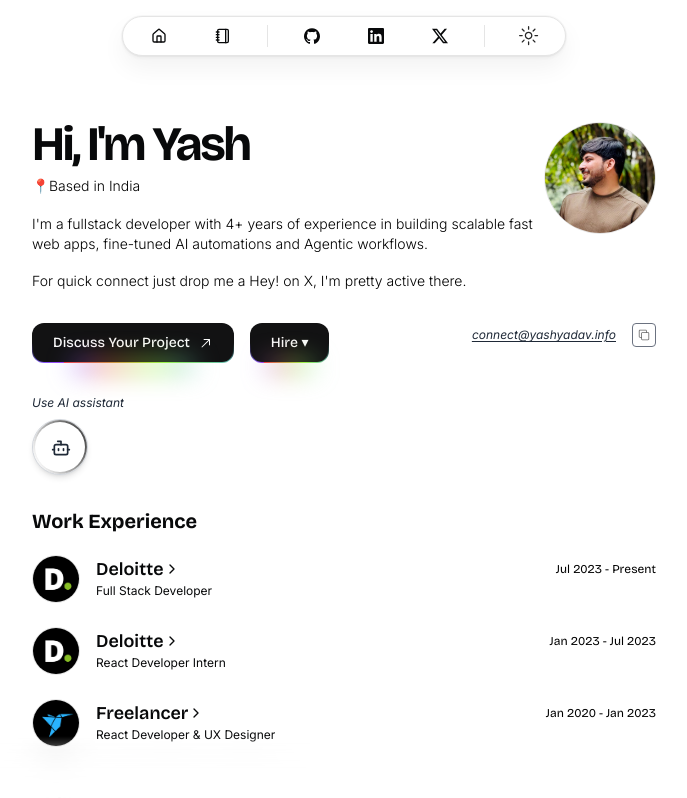
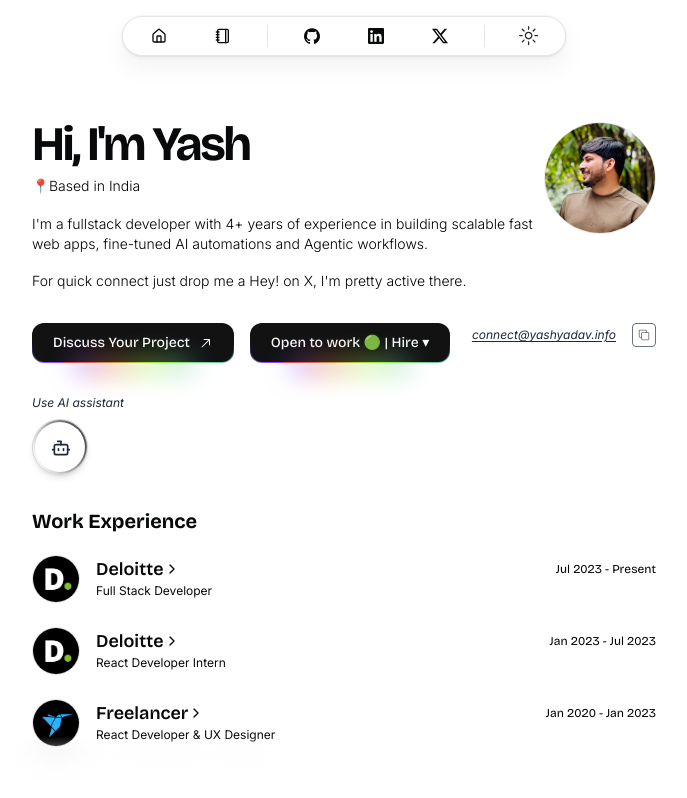
Before and after one commit to altairyash/portfolio-v3, a Next.js app: page / in a window 1280 px wide. Shown: the top 798 px of the page, without its empty margins (296-983 px from the left). Built offline with nearby package versions, Linux system fonts and the light colour scheme.

Commit message:
Update page.tsx

```diff
--- a/src/app/page.tsx
+++ b/src/app/page.tsx
@@ -63,7 +63,7 @@ export default function Page() {
                 </Link>
                 <Link href="#contact">
                   <RainbowButton className="h-10 max-sm:h-10 text-sm px-5 max-sm:px-5 py-1 max-sm:py-0">
-                    Hire ▾
+                    Open to work 🟢 | Hire ▾
                   </RainbowButton>
                 </Link>
               </div>
```
